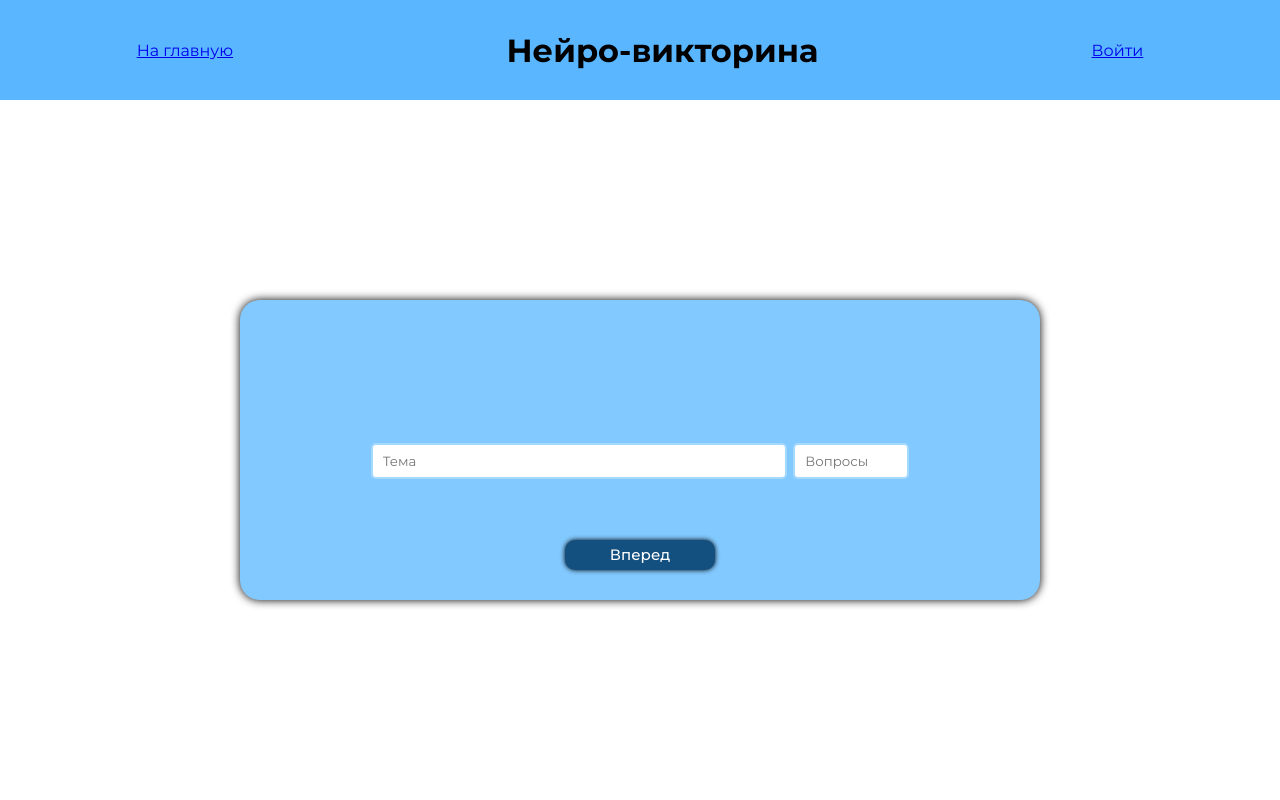
After one commit to Naka4442/quiz, a Django app: page /neuro_quiz in a window 1280 px wide. The commit adds this page. Run offline with Django 4.2, Linux system fonts and the light colour scheme.

Commit message:
Добавили нейро-викторину. Начало

```diff
--- a/main/static/css/quiz.css
+++ b/main/static/css/quiz.css
@@ -46,7 +46,20 @@ main{
     align-items: center;
     gap: 20px;
 }
-
+#neuro-title, #neuro-count{
+    border-radius: 5px;
+    border: 2px solid #a5d8ff;
+    outline: none;
+    font-family: 'Montserrat', sans-serif;
+    height: 30px;
+    padding-left: 10px;
+}
+#neuro-title{
+    width: 400px;
+}
+#neuro-count{
+    width: 100px;
+}
 .answer{
     width: 150px;
     height: 30px;
--- /dev/null
+++ b/main/static/js/neuro.js
@@ -0,0 +1,24 @@
+let questions;
+let current = 0;
+
+async function getQuestion(theme){
+    let res = await fetch(`/neuro/${theme}`);
+    let result = await res.json();
+    return result;
+}
+
+function nextQuestion(){
+    if(current === 0){
+        const nTitle = document.querySelector("#neuro-title").value;
+        const nCount = document.querySelector("#neuro-count").value;
+        if(nTitle.length > 0 && nCount.length > 0){
+            console.log("Вход", nTitle, nCount);
+            getQuestion(nTitle).then((data) => {
+                console.log(data);
+            })
+        }
+    }
+}
+
+
+document.querySelector(".next").addEventListener("click", nextQuestion);
--- /dev/null
+++ b/main/templates/neuro-quiz.html
@@ -0,0 +1,36 @@
+{% load static %}
+<!DOCTYPE html>
+<html lang="en">
+<head>
+    <meta charset="UTF-8">
+    <meta http-equiv="X-UA-Compatible" content="IE=edge">
+    <meta name="viewport" content="width=device-width, initial-scale=1.0">
+    <link rel="stylesheet" href="{% static 'css/quiz.css' %}">
+    <title>Нейро-викторина</title>
+</head>
+<body>
+    <header>
+        <div><a href="{% url 'home' %}">На главную</a></div>
+        <h1>Нейро-викторина</h1>
+        {% if user %}
+        <div class="profile"><a href="{% url 'profile'%}">{{user.name}}</a></div>
+        {% else %}
+        <div><a href="{% url 'signin' %}">Войти</a></div>
+        {% endif %}
+    </header>
+    <main>
+        <div class="question">
+            <h3 class="title"></h3>
+            <div class="answers">
+                <div class="neuro-info">
+                    <input type="text" placeholder="Тема" id="neuro-title">
+                    <input type="number" placeholder="Вопросы" min="2" max="20" id="neuro-count">
+                </div>
+            </div>
+            <button class="next">Вперед</button>
+        </div>
+    </main>
+    {% csrf_token %}
+    <script src="{% static 'js/neuro.js' %}"></script>
+</body>
+</html>
--- a/main/views.py
+++ b/main/views.py
@@ -2,13 +2,24 @@ from django.shortcuts import render, redirect
 from django.http import HttpResponse
 from .models import Quiz, Question, Answer, User, QuizResult
 from .forms import Signupform, Signinform, Quizform
+from .gpt import get_question
+from random import randint
 
 import json
 # Create your views here.
-def quiz(request,id):
+def quiz(request, id):
     user = request.session.get("user", False)
     quiz = Quiz.objects.get(id=id)
     return render(request, "quiz.html",{"quiz":quiz, "user":user})
+
+def neuro_quiz(request):
+    user = request.session.get("user", False)
+    return render(request, "neuro-quiz.html",{"user":user})
+
+def neuro_question(request, theme):
+    question = get_question(theme, randint(2, 4))
+    print(question)
+    return HttpResponse(question, content_type="application/json")
 
 def questions(request, id):
     quiz = Quiz.objects.get(id=id)
--- a/quizzz/urls.py
+++ b/quizzz/urls.py
@@ -23,7 +23,9 @@ from main import views as main
 urlpatterns = [
     path('admin/', admin.site.urls),
     path('quiz/<int:id>', main.quiz, name="quiz"),
+    path('neuro_quiz', main.neuro_quiz, name="neuro_quiz"),
     path('questions/<int:id>', main.questions),
+    path('neuro/<str:theme>', main.neuro_question),
     path('signin/', main.signin, name="signin"),
     path('signup/', main.signup, name="signup"),
     path('quizadd/', main.quizadd),
```
Also changed, not shown: main/gpt.py (+41 -33 lines), main/static/css/home.css (+19 -1 lines), main/templates/home.html (+16 -1 lines), README.md (added), db.sqlite3, main/static/icons/icon-neuro.png (added), 1 other file.
